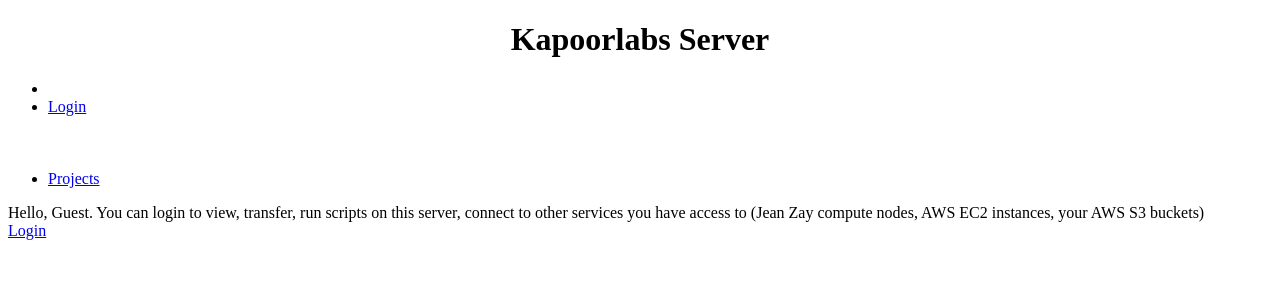
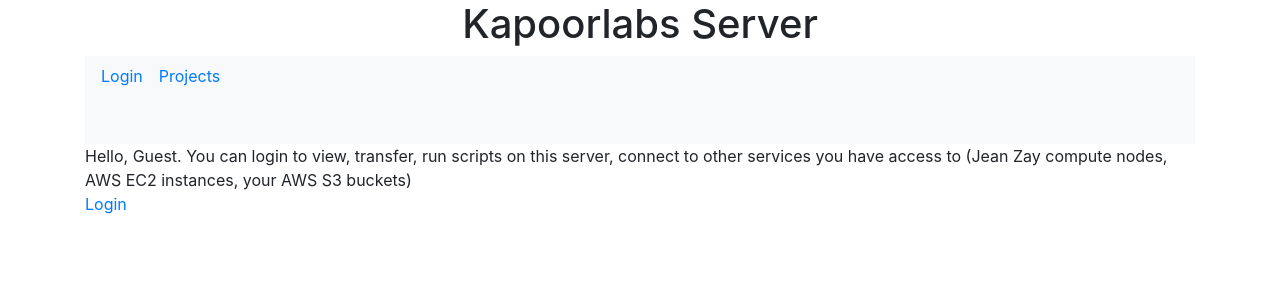
Before and after one commit to Kapoorlabs-paris/goodplacepython, a Django app: page / in a window 1280 px wide. Shown: the top 300 px of the page. Run offline with Django 3.2, Linux system fonts and the light colour scheme; some libraries are stand-ins or nearby versions.

Commit message:
viewport

```diff
--- a/projects/templates/projects/base.html
+++ b/projects/templates/projects/base.html
@@ -14,8 +14,8 @@
           }
 
         </style>
+        <link rel="stylesheet" href="https://stackpath.bootstrapcdn.com/bootstrap/4.3.1/css/bootstrap.min.css" integrity="sha384-ggOyR0iXCbMQv3Xipma34MD+dH/1fQ784/j6cY/iJTQUOhcWr7x9JvoRxT2MZw1T" crossorigin="anonymous">
 
-        <meta name="'viewport' content='width=device-width', initial-scale=1.0">
 
 
 
```
